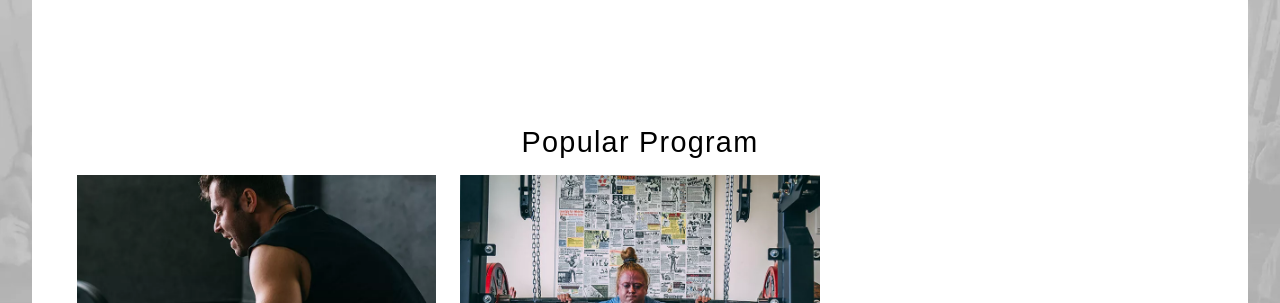
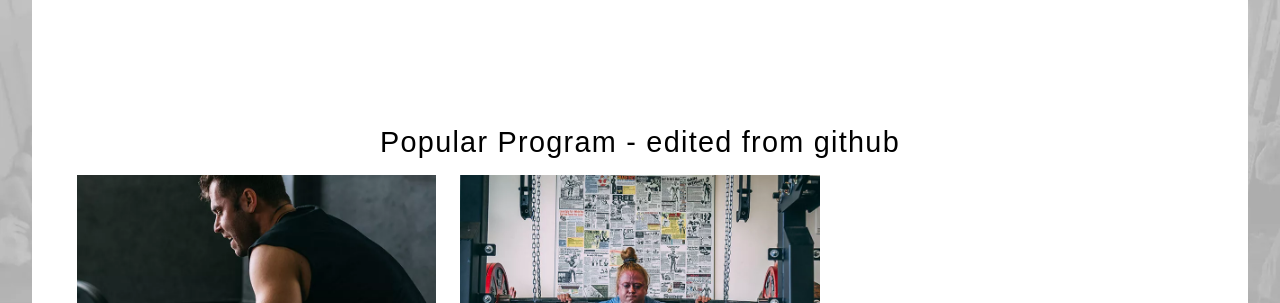
Before and after one commit to Emekaob/crossfits, a plain HTML site: page index.html in a window 1280 px wide. Shown: the part 910-1213 px from the top of the page. Drawn offline with Linux system fonts and the light colour scheme.

Commit message:
edited from github

```diff
--- a/index.html
+++ b/index.html
@@ -37,7 +37,7 @@
 
     <main>
       <section class="popular-program-container">
-        <h2>Popular Program</h2>
+        <h2>Popular Program - edited from github</h2>
 
         <section class="popular-program-card">
           <section class="mini-card">
```
